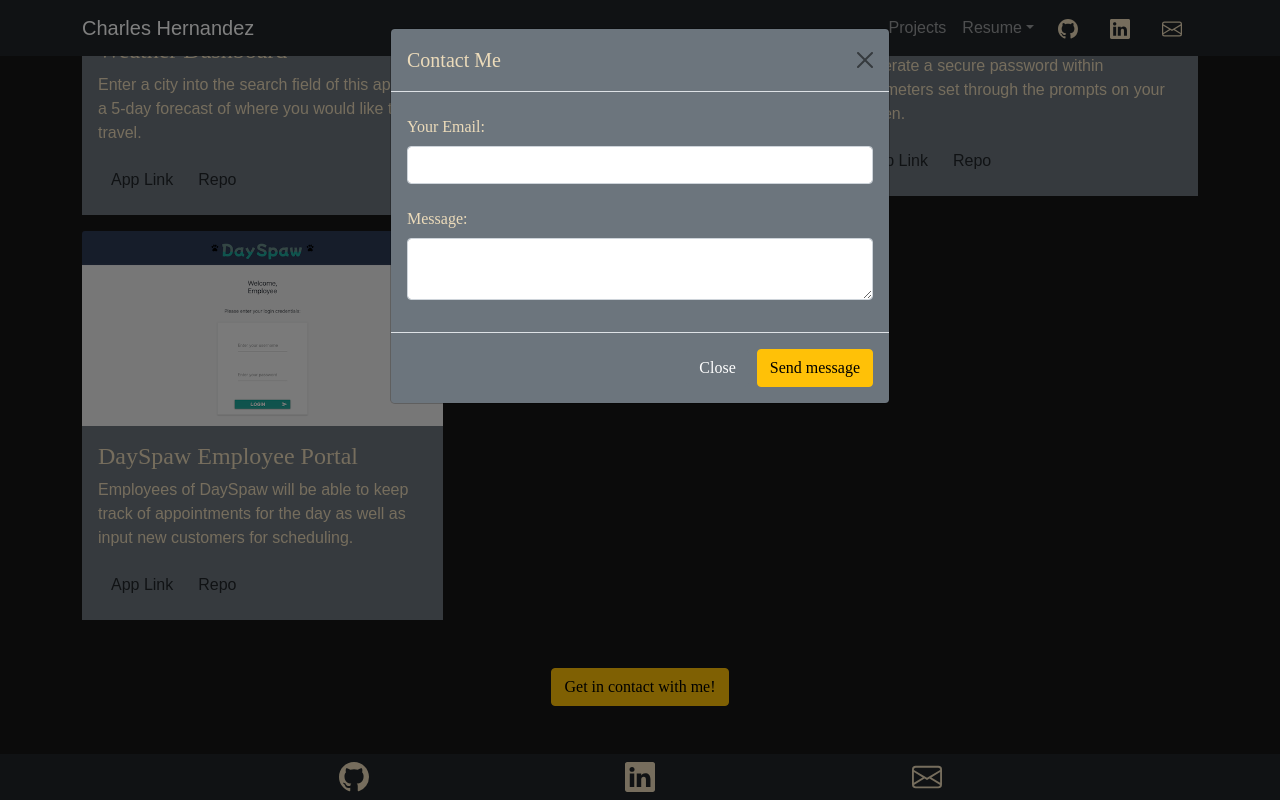
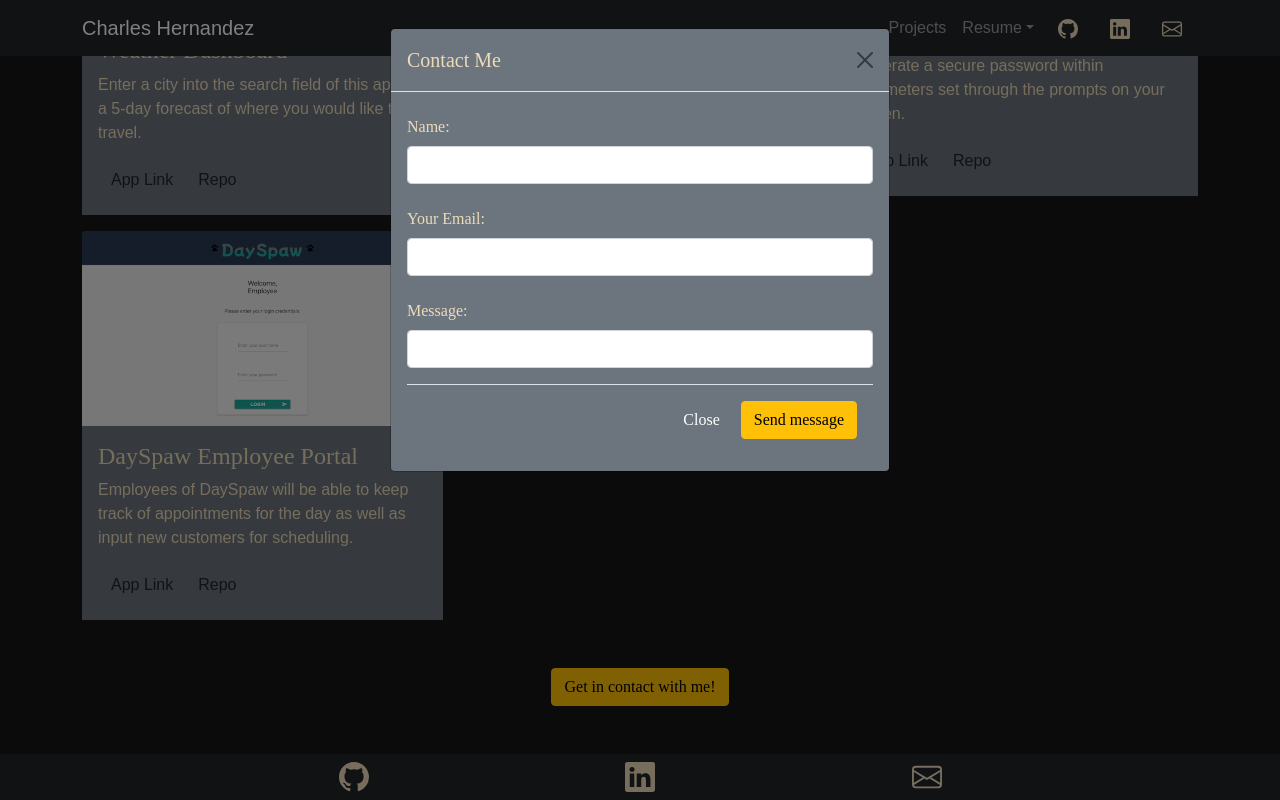
Before and after one commit to cah4758/cah4758.github.io, a React (Create React App) app: page /projects in a window 1280 px wide. Both pictures are taken after a click on the button "Get in contact with me!". Shown: the part 344-1144 px from the top of the page. Built offline with nearby package versions, Linux system fonts and the light colour scheme.

Commit message:
Completed and updated  emailjs functionality

```diff
--- a/package.json
+++ b/package.json
@@ -4,6 +4,7 @@
   "private": true,
   "homepage": "https://cah4758.github.io/react-portfolio",
   "dependencies": {
+    "@emailjs/browser": "^3.4.0",
     "@testing-library/jest-dom": "^5.16.1",
     "@testing-library/react": "^12.1.2",
     "@testing-library/user-event": "^13.5.0",
--- a/src/components/ContactForm.js
+++ b/src/components/ContactForm.js
@@ -1,7 +1,32 @@
-import React from "react";
+import React, { useRef } from "react";
+import { Button, Form } from "react-bootstrap";
+import emailjs from "@emailjs/browser";
 import "../index.css";
 
 function ContactForm() {
+  const form = useRef();
+
+  const sendEmail = (e) => {
+    e.preventDefault();
+
+    emailjs
+      .sendForm(
+        "service_91ao2qo",
+        "template_m5d4r97",
+        form.current,
+        "user_wzX0OsxUtWvJ7TKaqdq8P"
+      )
+      .then(
+        (result) => {
+          console.log(result.text);
+        },
+        (error) => {
+          console.log(error.text);
+        }
+      );
+    e.target.reset();
+  };
+
   return (
     <>
       <div className="my-5 text-center">
@@ -35,39 +60,38 @@ function ContactForm() {
               ></button>
             </div>
             <div className="modal-body">
-              <form>
-                <div className="mb-3">
-                  <label for="contactEmail" className="col-form-label">
+              <Form ref={form} onSubmit={sendEmail}>
+                <Form.Group className="mb-3" controlId="userName">
+                  <Form.Label
+                    type="from_name"
+                    for="from_name"
+                    className="col-form-label"
+                  >
+                    Name:
+                  </Form.Label>
+                  <Form.Control type="text" name="from_name" />
+                </Form.Group>
+                <Form.Group className="mb-3" controlId="userEmail">
+                  <Form.Label for="reply_to" className="col-form-label">
                     Your Email:
-                  </label>
-                  <input
-                    type="text"
-                    className="form-control"
-                    id="contactEmail"
-                  />
+                  </Form.Label>
+                  <Form.Control type="text" name="reply_to" />
+                </Form.Group>
+                <Form.Group className="mb-3" controlId="message">
+                  <Form.Label for="message" className="col-form-label">
+                    Message:
+                  </Form.Label>
+                  <Form.Control type="text" name="message" />
+                </Form.Group>
+                <div className="modal-footer">
+                  <Button className="btn btn-secondary" data-bs-dismiss="modal">
+                    Close
+                  </Button>
+                  <Button type="submit" className="btn btn-warning">
+                    Send message
+                  </Button>
                 </div>
-                <div className="mb-3">
-                  <label for="message-text" className="col-form-label">
-                    Message:
-                  </label>
-                  <textarea
-                    className="form-control"
-                    id="message-text"
-                  ></textarea>
-                </div>
-              </form>
-            </div>
-            <div className="modal-footer">
-              <button
-                type="button"
-                className="btn btn-secondary"
-                data-bs-dismiss="modal"
-              >
-                Close
-              </button>
-              <button type="button" className="btn btn-warning">
-                Send message
-              </button>
+              </Form>
             </div>
           </div>
         </div>
```
Also changed, not shown: 1 other file (tests, documents, lock files or other folders).
